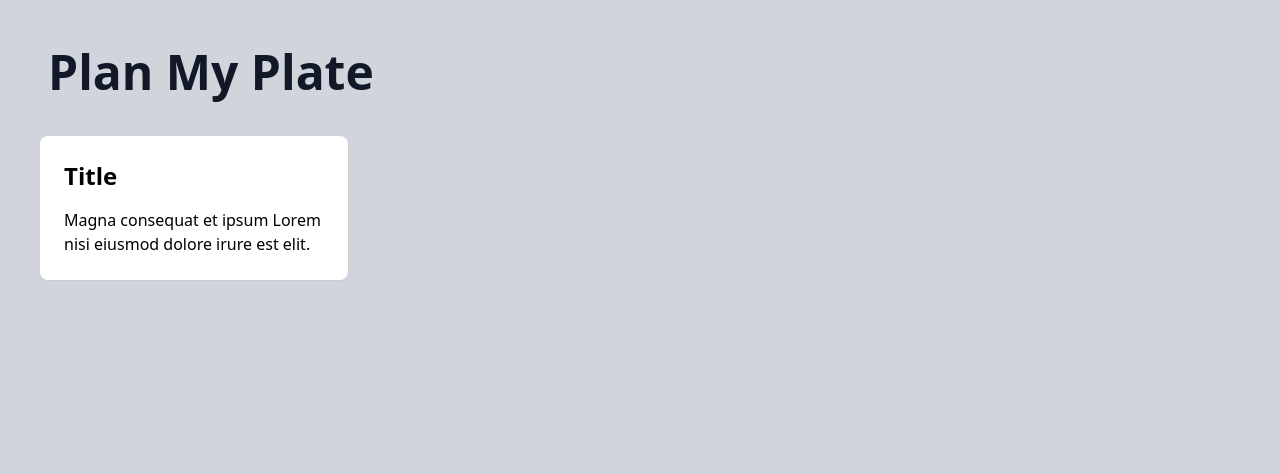
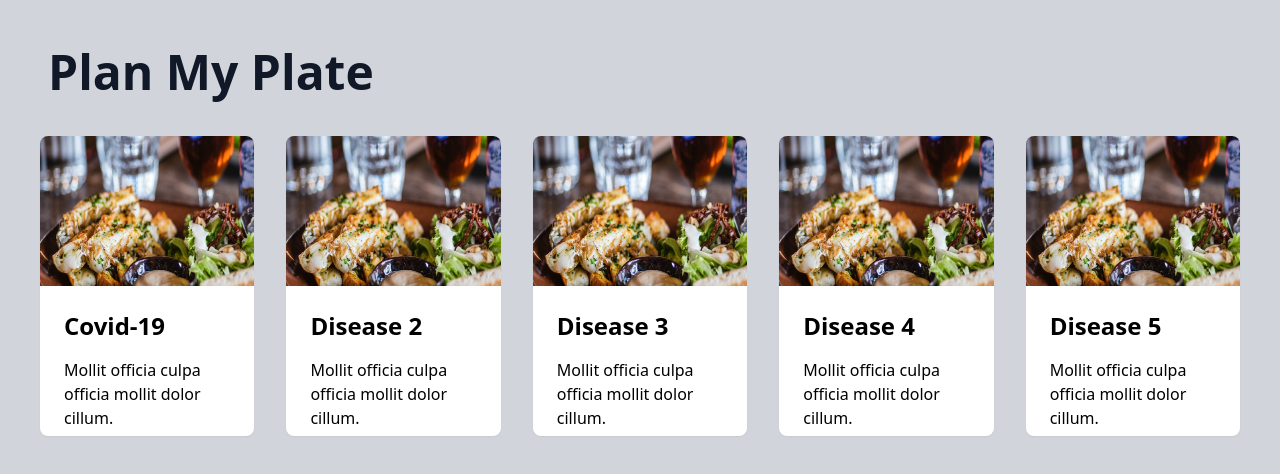
Before and after one commit to PulkitBanta/plan-my-plate, a Next.js app: page / in a window 1280 px wide. Shown: the top 474 px of the page. Built offline with nearby package versions, Linux system fonts and the light colour scheme.

Commit message:
Temp image added

```diff
--- a/components/Card.tsx
+++ b/components/Card.tsx
@@ -1,4 +1,5 @@
 import React from 'react'
+import Image from 'next/image'
 
 type CardProps = {
     title: string;
@@ -7,9 +8,19 @@ type CardProps = {
 
 export default function Card({ title, description }: CardProps): JSX.Element {
     return (
-        <div className="bg-white w-1/4 m-4 p-6 rounded-lg shadow-sm cursor-pointer hover:shadow-xl duration-200">
-            <h3 className="font-semibold text-2xl mb-4">{title}</h3>
-            <p>{description}</p>
+        <div className="bg-white m-4 rounded-lg shadow-sm cursor-pointer hover:shadow-xl duration-200 overflow-hidden" style={{ height: '300px', width: '300px' }}>
+            <div className="h-1/2 overflow-hidden w-full object-cover">
+                <Image
+                    src="/food.jpg"
+                    alt="Issa food"
+                    height={500}
+                    width={500}
+                />
+            </div>
+            <div className="p-6">
+                <h3 className="font-semibold text-2xl mb-4">{title}</h3>
+                <p>{description}</p>
+            </div>
         </div>
     )
 }
--- a/pages/api/diseases.ts
+++ b/pages/api/diseases.ts
@@ -6,7 +6,7 @@ interface APIResponse {
   status: number;
 }
 
-interface DiseasesAPIResponse extends APIResponse {
+export interface DiseasesAPIResponse extends APIResponse {
   data: {
     name: string;
     description: string;
--- a/pages/index.tsx
+++ b/pages/index.tsx
@@ -1,30 +1,29 @@
 import Card from '../components/Card';
 import { InferGetServerSidePropsType } from 'next'
-
-type Data = any;
+import { DiseasesAPIResponse } from './api/diseases';
 
 export const getServerSideProps = async () => {
   const res = await fetch('http://localhost:3000/api/diseases')
-  const data: Data = await res.json()
+  const apiResponse: DiseasesAPIResponse = await res.json()
 
   return {
     props: {
-      data,
+      diseases: apiResponse.data,
     },
   }
 }
 
 
-export default function Home({ data }: InferGetServerSidePropsType<typeof getServerSideProps>): JSX.Element {
-  const arr = ['hello', 'bro', 'whats', 'up'];
-  console.log(data);
+export default function Home({ diseases }: InferGetServerSidePropsType<typeof getServerSideProps>): JSX.Element {
   return (
     <div className="h-screen w-screen bg-gray-300 p-6">
       {/* Header */}
       <h1 className="text-5xl p-6 font-bold text-gray-900">Plan My Plate</h1>
       {/* Cards container */}
       <div className="flex">
-        <Card title="Title" description="Magna consequat et ipsum Lorem nisi eiusmod dolore irure est elit." />
+        {diseases && diseases.map(disease => (
+          <Card title={disease.name} description={disease.description} />
+        ))}
       </div>
     </div>
   )
```
Also changed, not shown: public/food.jpg (added).
